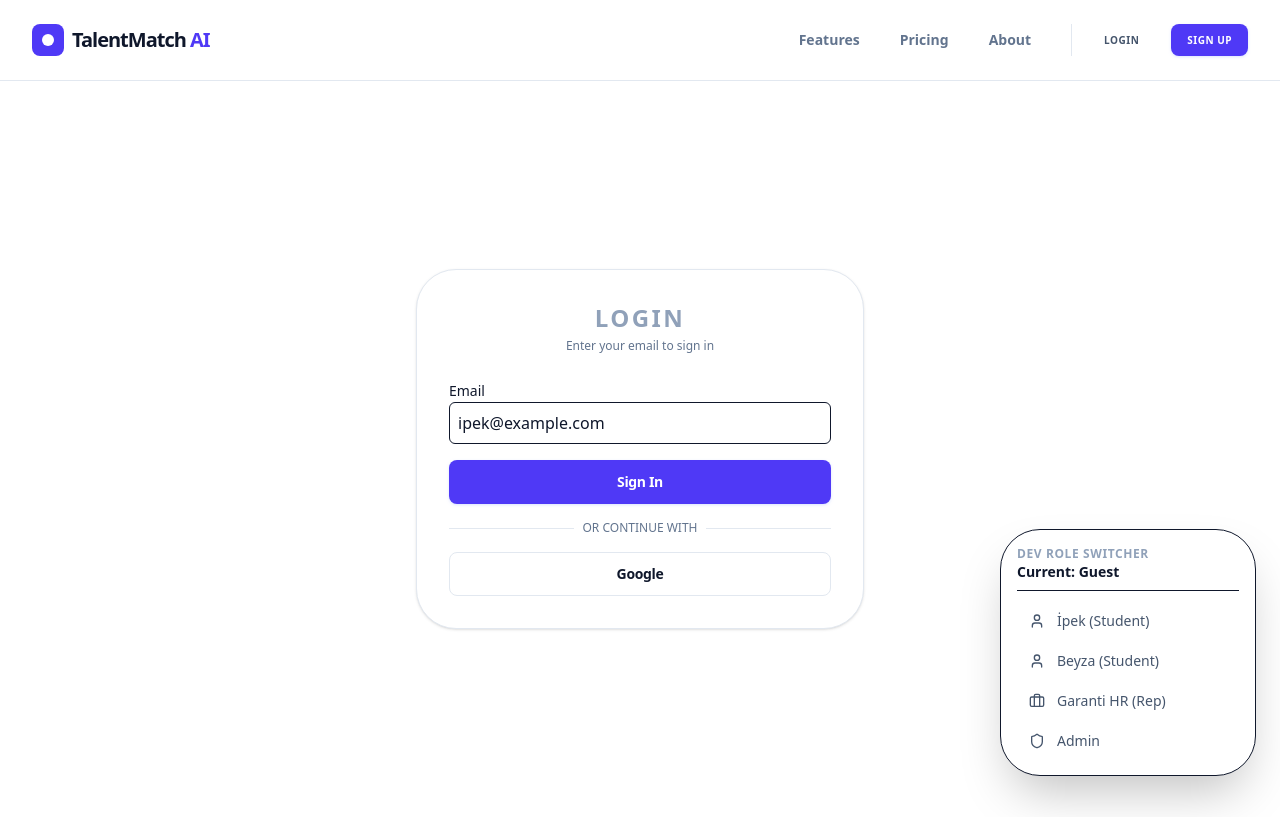
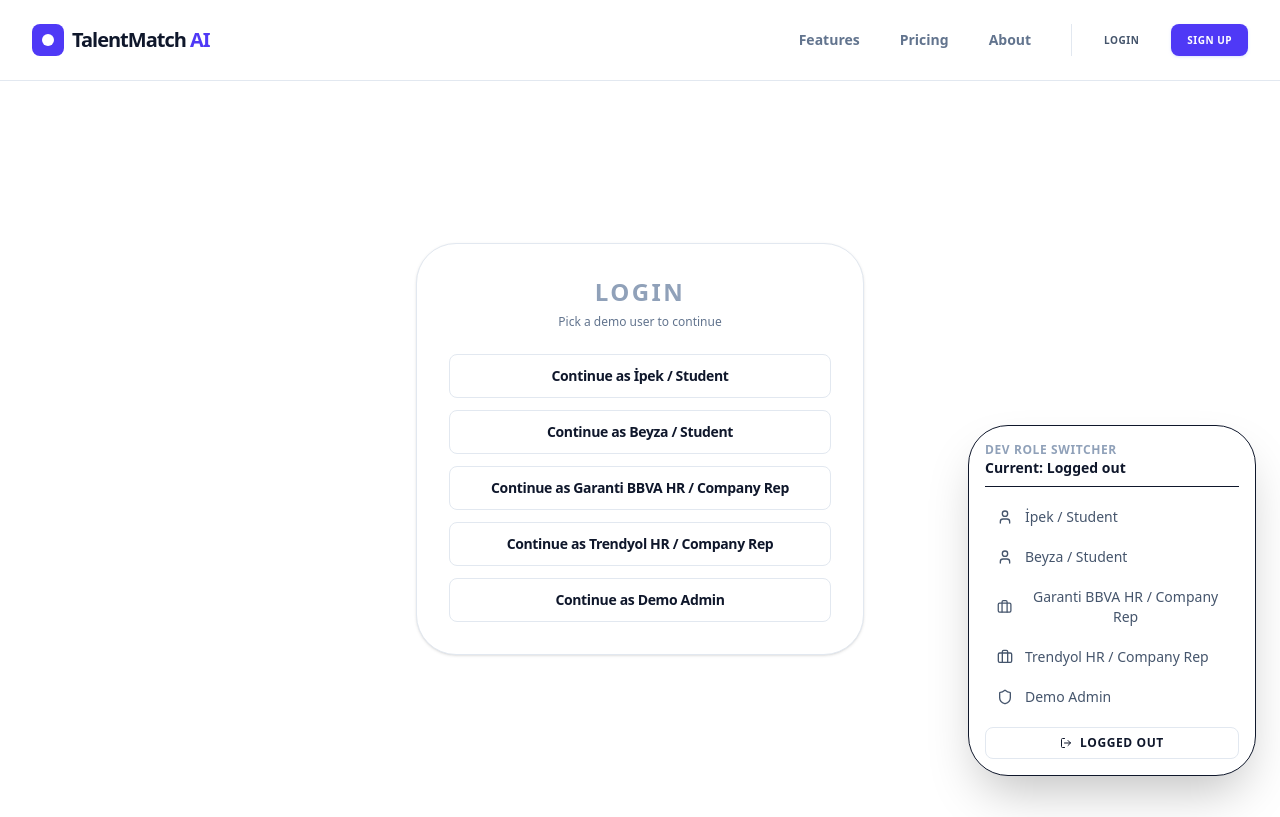
Before and after one commit to ipekduyar/TalentMatch-AI, a React (Vite) app: page /login in a window 1280 px wide. Built offline with nearby package versions, Linux system fonts and the light colour scheme.

Commit message:
Fix frontend mock auth flows and role-based demo routing

```diff
--- a/src/App.tsx
+++ b/src/App.tsx
@@ -84,7 +84,8 @@ const AppLayout = ({ children }: { children: React.ReactNode }) => {
     { name: 'My Postings', href: '/company/postings', icon: Briefcase },
     { name: 'New Posting', href: '/company/postings/new', icon: Briefcase },
     { name: 'Messages', href: '/company/messages', icon: MessageSquare },
-    { name: 'Team', href: '/company/team', icon: Users },
+    { name: 'Profile', href: '/company/profile', icon: Users },
+    { name: 'Evaluations', href: '/company/evaluations', icon: ShieldCheck },
     { name: 'Billing', href: '/company/billing', icon: Settings },
   ];
 
@@ -210,7 +211,7 @@ const LandingPage = () => (
   </div>
 );
 
-const LoginPage = () => {
+const LegacyLoginPage = () => {
   const { login } = useCurrentUser();
   const navigate = useNavigate();
   const [email, setEmail] = React.useState('ipek@example.com');
@@ -263,7 +264,10 @@ const ProtectedRoute = ({ children, allowedRoles }: { children: React.ReactNode,
 
   if (isLoading) return <div>Loading...</div>;
   if (!user) return <Navigate to="/login" replace />;
-  if (allowedRoles && !allowedRoles.includes(role || '')) return <Navigate to="/unauthorized" replace />;
+  if (allowedRoles && !allowedRoles.includes(role || '')) {
+    const redirectPath = role === 'company_rep' ? '/company/dashboard' : role === 'admin' ? '/admin' : '/dashboard';
+    return <Navigate to={redirectPath} replace />;
+  }
 
   return <AppLayout>{children}</AppLayout>;
 };
@@ -301,6 +305,11 @@ export default function App() {
           <Route path="/company/postings/:id/applicants" element={<ProtectedRoute allowedRoles={['company_rep']}><ApplicantList /></ProtectedRoute>} />
           <Route path="/company/messages" element={<ProtectedRoute allowedRoles={['company_rep']}><MessagesPage /></ProtectedRoute>} />
           <Route path="/company/messages/:id" element={<ProtectedRoute allowedRoles={['company_rep']}><MessagesPage /></ProtectedRoute>} />
+          <Route path="/company/profile" element={<ProtectedRoute allowedRoles={['company_rep']}><CompanyProfilePage /></ProtectedRoute>} />
+          <Route path="/company/postings" element={<ProtectedRoute allowedRoles={['company_rep']}><CompanyPostingsPage /></ProtectedRoute>} />
+          <Route path="/company/postings/new" element={<ProtectedRoute allowedRoles={['company_rep']}><CompanyPostingsNewPage /></ProtectedRoute>} />
+          <Route path="/company/evaluations" element={<ProtectedRoute allowedRoles={['company_rep']}><CompanyEvaluationsPage /></ProtectedRoute>} />
+          <Route path="/company/billing" element={<ProtectedRoute allowedRoles={['company_rep']}><CompanyBillingPage /></ProtectedRoute>} />
 
           {/* Admin Routes */}
           <Route path="/admin" element={<ProtectedRoute allowedRoles={['admin']}><AdminPage /></ProtectedRoute>} />
@@ -335,3 +344,9 @@ import { LearningPathPage } from "./pages/learning-path";
 import { NotificationsPage } from "./pages/notifications-page";
 import { SettingsPage } from "./pages/settings-page";
 import { SignupPage } from "./pages/signup-page";
+import { LoginPage } from "./pages/login-page";
+import { CompanyProfilePage } from "./pages/company-profile";
+import { CompanyPostingsPage } from "./pages/company-postings";
+import { CompanyPostingsNewPage } from "./pages/company-postings-new";
+import { CompanyEvaluationsPage } from "./pages/company-evaluations";
+import { CompanyBillingPage } from "./pages/company-billing";
--- a/src/components/role-switcher.tsx
+++ b/src/components/role-switcher.tsx
@@ -1,49 +1,38 @@
 import { useCurrentUser } from "@/lib/auth-context";
 import { Button } from "./ui/button";
 import { User, Shield, Briefcase, LogOut } from "lucide-react";
-import { UserRole } from "@/lib/types";
+import { useNavigate } from "react-router-dom";
 
 export const RoleSwitcher = () => {
-  const { switchRole, role, user, logout } = useCurrentUser();
+  const { switchRole, user } = useCurrentUser();
+  const navigate = useNavigate();
 
-  const options: { label: string; role: UserRole; id?: string; icon: any }[] = [
-    { label: 'İpek (Student)', role: 'student', id: 'p1', icon: User },
-    { label: 'Beyza (Student)', role: 'student', id: 'p2', icon: User },
-    { label: 'Garanti HR (Rep)', role: 'company_rep', id: 'p11', icon: Briefcase },
-    { label: 'Admin', role: 'admin', id: 'p_admin', icon: Shield },
+  const options = [
+    { label: 'İpek / Student', id: 'p1', icon: User, path: '/dashboard' },
+    { label: 'Beyza / Student', id: 'p2', icon: User, path: '/dashboard' },
+    { label: 'Garanti BBVA HR / Company Rep', id: 'p11', icon: Briefcase, path: '/company/dashboard' },
+    { label: 'Trendyol HR / Company Rep', id: 'p12', icon: Briefcase, path: '/company/dashboard' },
+    { label: 'Demo Admin', id: 'p_admin', icon: Shield, path: '/admin' },
   ];
 
   return (
     <div className="fixed bottom-6 right-6 z-[9999]">
-      <div className="bg-white border shadow-2xl rounded-2xl p-4 w-64 space-y-3">
+      <div className="bg-white border shadow-2xl rounded-2xl p-4 w-72 space-y-3">
         <div className="pb-2 border-b">
           <p className="text-xs font-bold text-slate-400 uppercase tracking-wider">Dev Role Switcher</p>
-          <p className="text-sm font-semibold truncate">Current: {user?.first_name || 'Guest'}</p>
+          <p className="text-sm font-semibold truncate">Current: {user ? `${user.first_name} ${user.last_name}` : 'Logged out'}</p>
         </div>
-
         <div className="space-y-1">
           {options.map((opt) => (
-            <button
-              key={opt.id || opt.label}
-              onClick={() => switchRole(opt.role, opt.id)}
-              className={`w-full flex items-center space-x-3 px-3 py-2 rounded-lg text-sm transition-all ${
-                user?.person_id === opt.id
-                  ? 'bg-blue-50 text-blue-700 font-bold border-blue-100 border'
-                  : 'hover:bg-slate-50 text-slate-600'
-              }`}
-            >
+            <button key={opt.id} onClick={() => { switchRole(opt.id); navigate(opt.path); }} className={`w-full flex items-center space-x-3 px-3 py-2 rounded-lg text-sm transition-all ${user?.person_id === opt.id ? 'bg-blue-50 text-blue-700 font-bold border-blue-100 border' : 'hover:bg-slate-50 text-slate-600'}`}>
               <opt.icon className="w-4 h-4" />
               <span>{opt.label}</span>
             </button>
           ))}
         </div>
-
-        {user && (
-          <Button variant="outline" size="sm" className="w-full text-xs" onClick={logout}>
-            <LogOut className="w-3 h-3 mr-2" />
-            Logout
-          </Button>
-        )}
+        <Button variant="outline" size="sm" className="w-full text-xs" onClick={() => { switchRole(); navigate('/login'); }}>
+          <LogOut className="w-3 h-3 mr-2" /> Logged out
+        </Button>
       </div>
     </div>
   );
--- a/src/lib/auth-context.tsx
+++ b/src/lib/auth-context.tsx
@@ -2,21 +2,33 @@ import React, { createContext, useContext, useState, useEffect } from 'react';
 import { Person, Student, CompanyRepresentative, Company, UserRole } from './types';
 import { PERSONS, STUDENTS, REPS, COMPANIES } from './mock-data';
 
+interface SignupMockData {
+  firstName: string;
+  lastName: string;
+  email: string;
+  type: 'student' | 'company';
+  kvkkConsent: boolean;
+}
+
 interface AuthContextType {
+  currentUser: Person | null;
   user: Person | null;
   student: Student | null;
   rep: CompanyRepresentative | null;
   company: Company | null;
   role: UserRole | null;
-  login: (email: string) => void;
+  loginAsDemoUser: (userId: string) => void;
+  signupMockUser: (data: SignupMockData) => Person;
   logout: () => void;
-  switchRole: (role: UserRole, personId?: string) => void;
+  switchRole: (userId?: string) => void;
   isLoading: boolean;
 }
 
 const AuthContext = createContext<AuthContextType | undefined>(undefined);
+const STORAGE_KEY = 'talentmatch_user_id';
 
 export const AuthProvider: React.FC<{ children: React.ReactNode }> = ({ children }) => {
+  const [users, setUsers] = useState<Person[]>(PERSONS);
   const [user, setUser] = useState<Person | null>(null);
   const [student, setStudent] = useState<Student | null>(null);
   const [rep, setRep] = useState<CompanyRepresentative | null>(null);
@@ -24,74 +36,75 @@ export const AuthProvider: React.FC<{ children: React.ReactNode }> = ({ children
   const [role, setRole] = useState<UserRole | null>(null);
   const [isLoading, setIsLoading] = useState(true);
 
-  const loadUserData = (person: Person) => {
+  const hydrate = (person: Person | null) => {
     setUser(person);
-    setRole(person.role);
-
+    setRole(person?.role ?? null);
+    if (!person) {
+      setStudent(null); setRep(null); setCompany(null); return;
+    }
     if (person.role === 'student') {
-      const s = STUDENTS.find(st => st.person_id === person.person_id) || null;
-      setStudent(s);
-      setRep(null);
-      setCompany(null);
-    } else if (person.role === 'company_rep') {
-      const r = REPS.find(rp => rp.person_id === person.person_id) || null;
-      setRep(r);
-      if (r) {
-        const c = COMPANIES.find(com => com.company_id === r.company_id) || null;
-        setCompany(c);
-      }
+      setStudent(STUDENTS.find(st => st.person_id === person.person_id) || null);
+      setRep(null); setCompany(null);
+      return;
+    }
+    if (person.role === 'company_rep') {
+      const foundRep = REPS.find(rp => rp.person_id === person.person_id) || null;
+      setRep(foundRep);
+      setCompany(foundRep ? COMPANIES.find(c => c.company_id === foundRep.company_id) || null : null);
       setStudent(null);
-    } else {
-      setStudent(null);
-      setRep(null);
-      setCompany(null);
+      return;
     }
+    setStudent(null); setRep(null); setCompany(null);
   };
 
   useEffect(() => {
-    const savedUser = localStorage.getItem('talentmatch_user_id');
-    if (savedUser) {
-      const person = PERSONS.find(p => p.person_id === savedUser);
-      if (person) {
-        loadUserData(person);
-      }
-    }
+    const savedId = localStorage.getItem(STORAGE_KEY);
+    hydrate(savedId ? users.find(p => p.person_id === savedId) || null : null);
     setIsLoading(false);
-  }, []);
+  }, [users]);
 
-  const login = (email: string) => {
-    const person = PERSONS.find(p => p.email === email);
-    if (person) {
-      localStorage.setItem('talentmatch_user_id', person.person_id);
-      loadUserData(person);
-    }
+  const loginAsDemoUser = (userId: string) => {
+    const found = users.find(p => p.person_id === userId);
+    if (!found) return;
+    localStorage.setItem(STORAGE_KEY, userId);
+    hydrate(found);
   };
 
   const logout = () => {
-    localStorage.removeItem('talentmatch_user_id');
-    setUser(null);
-    setStudent(null);
-    setRep(null);
-    setCompany(null);
-    setRole(null);
+    localStorage.removeItem(STORAGE_KEY);
+    hydrate(null);
   };
 
-  const switchRole = (newRole: UserRole, personId?: string) => {
-    let person: Person | undefined;
-    if (personId) {
-       person = PERSONS.find(p => p.person_id === personId);
-    } else {
-       person = PERSONS.find(p => p.role === newRole);
+  const switchRole = (userId?: string) => {
+    if (!userId) {
+      logout();
+      return;
     }
+    loginAsDemoUser(userId);
+  };
 
-    if (person) {
-      localStorage.setItem('talentmatch_user_id', person.person_id);
-      loadUserData(person);
-    }
+  const signupMockUser = (data: SignupMockData): Person => {
+    const created: Person = {
+      person_id: `p_mock_${Date.now()}`,
+      auth_user_id: `auth_mock_${Date.now()}`,
+      first_name: data.firstName,
+      last_name: data.lastName,
+      email: data.email,
+      role: data.type === 'company' ? 'company_rep' : 'student',
+      kvkk_consent: data.kvkkConsent,
+      kvkk_consent_at: data.kvkkConsent ? new Date().toISOString() : null,
+      created_at: new Date().toISOString(),
+      is_active: true,
+      avatar_url: null,
+    };
+    setUsers(prev => [...prev, created]);
+    localStorage.setItem(STORAGE_KEY, created.person_id);
+    hydrate(created);
+    return created;
   };
 
   return (
-    <AuthContext.Provider value={{ user, student, rep, company, role, login, logout, switchRole, isLoading }}>
+    <AuthContext.Provider value={{ currentUser: user, user, student, rep, company, role, loginAsDemoUser, signupMockUser, logout, switchRole, isLoading }}>
       {children}
     </AuthContext.Provider>
   );
@@ -99,8 +112,6 @@ export const AuthProvider: React.FC<{ children: React.ReactNode }> = ({ children
 
 export const useCurrentUser = () => {
   const context = useContext(AuthContext);
-  if (context === undefined) {
-    throw new Error('useCurrentUser must be used within an AuthProvider');
-  }
+  if (context === undefined) throw new Error('useCurrentUser must be used within an AuthProvider');
   return context;
 };
--- a/src/lib/mock-data.ts
+++ b/src/lib/mock-data.ts
@@ -35,7 +35,12 @@ export const PERSONS: Person[] = [
     created_at: '2024-01-01', is_active: true, avatar_url: 'https://api.dicebear.com/7.x/avataaars/svg?seed=Ahmet'
   },
   {
-     person_id: 'p_admin', auth_user_id: 'auth_admin', first_name: 'Admin', last_name: 'User',
+    person_id: 'p12', auth_user_id: 'auth12', first_name: 'Trendyol', last_name: 'HR',
+    email: 'hr@trendyol.com', role: 'company_rep', kvkk_consent: true, kvkk_consent_at: '2024-01-01',
+    created_at: '2024-01-01', is_active: true, avatar_url: 'https://api.dicebear.com/7.x/avataaars/svg?seed=TrendyolHR'
+  },
+  {
+     person_id: 'p_admin', auth_user_id: 'auth_admin', first_name: 'Demo', last_name: 'Admin',
      email: 'admin@talentmatch.ai', role: 'admin', kvkk_consent: true, kvkk_consent_at: '2024-01-01',
      created_at: '2024-01-01', is_active: true, avatar_url: 'https://api.dicebear.com/7.x/avataaars/svg?seed=Admin'
   }
@@ -72,7 +77,8 @@ export const COMPANIES: Company[] = [
 ];
 
 export const REPS: CompanyRepresentative[] = [
-  { rep_id: 'rep1', person_id: 'p11', company_id: 'c1', job_title: 'HR Manager', is_verified: true }
+  { rep_id: 'rep1', person_id: 'p11', company_id: 'c1', job_title: 'HR Manager', is_verified: true },
+  { rep_id: 'rep2', person_id: 'p12', company_id: 'c2', job_title: 'HR Specialist', is_verified: true }
 ];
 
 export const POSTINGS: InternshipPosting[] = [
--- /dev/null
+++ b/src/pages/company-billing.tsx
@@ -0,0 +1,2 @@
+import { CompanyPageTemplate } from "./company-postings";
+export const CompanyBillingPage = () => <CompanyPageTemplate title="Billing" subtitle="Billing status and plan details." />;
--- /dev/null
+++ b/src/pages/company-evaluations.tsx
@@ -0,0 +1,2 @@
+import { CompanyPageTemplate } from "./company-postings";
+export const CompanyEvaluationsPage = () => <CompanyPageTemplate title="Evaluations" subtitle="Review applicant evaluations and scorecards." />;
--- /dev/null
+++ b/src/pages/company-postings-new.tsx
@@ -0,0 +1,2 @@
+import { CompanyPageTemplate } from "./company-postings";
+export const CompanyPostingsNewPage = () => <CompanyPageTemplate title="Create New Posting" subtitle="Draft a new internship posting." />;
--- /dev/null
+++ b/src/pages/company-postings.tsx
@@ -0,0 +1,16 @@
+import { Card, CardContent, CardHeader, CardTitle } from "@/components/ui/card";
+
+export const CompanyPageTemplate = ({ title, subtitle }: { title: string; subtitle: string }) => (
+  <div className="max-w-7xl mx-auto space-y-6">
+    <div>
+      <h1 className="text-3xl font-bold text-slate-900">{title}</h1>
+      <p className="text-slate-500">{subtitle}</p>
+    </div>
+    <Card>
+      <CardHeader><CardTitle>{title} Overview</CardTitle></CardHeader>
+      <CardContent className="text-sm text-slate-600">Mock demo content for {title.toLowerCase()}.</CardContent>
+    </Card>
+  </div>
+);
+
+export const CompanyPostingsPage = () => <CompanyPageTemplate title="Company Postings" subtitle="Review and manage internship postings." />;
--- /dev/null
+++ b/src/pages/company-profile.tsx
@@ -0,0 +1,2 @@
+import { CompanyPageTemplate } from "./company-postings";
+export const CompanyProfilePage = () => <CompanyPageTemplate title="Company Profile" subtitle="Manage brand profile and employer details." />;
--- /dev/null
+++ b/src/pages/login-page.tsx
@@ -0,0 +1,35 @@
+import { Card, CardContent, CardDescription, CardHeader, CardTitle } from "@/components/ui/card";
+import { Button } from "@/components/ui/button";
+import { useCurrentUser } from "@/lib/auth-context";
+import { useNavigate } from "react-router-dom";
+
+const DEMO_USERS = [
+  { id: 'p1', label: 'Continue as İpek / Student', path: '/dashboard' },
+  { id: 'p2', label: 'Continue as Beyza / Student', path: '/dashboard' },
+  { id: 'p11', label: 'Continue as Garanti BBVA HR / Company Rep', path: '/company/dashboard' },
+  { id: 'p12', label: 'Continue as Trendyol HR / Company Rep', path: '/company/dashboard' },
+  { id: 'p_admin', label: 'Continue as Demo Admin', path: '/admin' },
+];
+
+export const LoginPage = () => {
+  const { loginAsDemoUser } = useCurrentUser();
+  const navigate = useNavigate();
+
+  return (
+    <div className="min-h-[calc(100vh-64px)] flex items-center justify-center p-4">
+      <Card className="w-full max-w-md">
+        <CardHeader>
+          <CardTitle className="text-2xl text-center">Login</CardTitle>
+          <CardDescription className="text-center">Pick a demo user to continue</CardDescription>
+        </CardHeader>
+        <CardContent className="space-y-3">
+          {DEMO_USERS.map((demo) => (
+            <Button key={demo.id} variant="outline" className="w-full" onClick={() => { loginAsDemoUser(demo.id); navigate(demo.path); }}>
+              {demo.label}
+            </Button>
+          ))}
+        </CardContent>
+      </Card>
+    </div>
+  );
+};
--- a/src/pages/signup-page.tsx
+++ b/src/pages/signup-page.tsx
@@ -1,4 +1,5 @@
 import React from 'react';
+import { useCurrentUser } from "@/lib/auth-context";
 import { Link, useNavigate, useSearchParams } from 'react-router-dom';
 import { Card, CardHeader, CardTitle, CardDescription, CardContent } from "../components/ui/card";
 import { Button } from "../components/ui/button";
@@ -19,10 +20,16 @@ export const SignupPage = () => {
   const [searchParams] = useSearchParams();
   const type = searchParams.get('type') || 'student';
   const navigate = useNavigate();
+  const { signupMockUser } = useCurrentUser();
+  const [firstName, setFirstName] = React.useState('');
+  const [lastName, setLastName] = React.useState('');
+  const [email, setEmail] = React.useState('');
+  const [kvkkConsent, setKvkkConsent] = React.useState(true);
 
   const handleSignup = (e: React.FormEvent) => {
     e.preventDefault();
-    navigate('/onboarding');
+    signupMockUser({ firstName, lastName, email, type: type === 'company' ? 'company' : 'student', kvkkConsent });
+    navigate(type === 'company' ? '/company/dashboard' : '/onboarding');
   };
 
   return (
@@ -81,21 +88,24 @@ export const SignupPage = () => {
             <div className="grid grid-cols-1 md:grid-cols-2 gap-6">
                <div className="space-y-2">
                  <label className="text-[10px] font-black text-slate-400 uppercase tracking-widest">First Name</label>
-                 <Input required className="h-12 border-slate-200 rounded-xl" placeholder="İpek" />
+                 <Input required value={firstName} onChange={(e) => setFirstName(e.target.value)} className="h-12 border-slate-200 rounded-xl" placeholder="İpek" />
                </div>
                <div className="space-y-2">
                  <label className="text-[10px] font-black text-slate-400 uppercase tracking-widest">Last Name</label>
-                 <Input required className="h-12 border-slate-200 rounded-xl" placeholder="Duyar" />
+                 <Input required value={lastName} onChange={(e) => setLastName(e.target.value)} className="h-12 border-slate-200 rounded-xl" placeholder="Duyar" />
                </div>
             </div>
             <div className="space-y-2">
               <label className="text-[10px] font-black text-slate-400 uppercase tracking-widest">Email Address</label>
-              <Input required type="email" className="h-12 border-slate-200 rounded-xl" placeholder="ipek@example.com" />
+              <Input required type="email" value={email} onChange={(e) => setEmail(e.target.value)} className="h-12 border-slate-200 rounded-xl" placeholder="ipek@example.com" />
             </div>
             <div className="space-y-2">
               <label className="text-[10px] font-black text-slate-400 uppercase tracking-widest">Secure Password</label>
               <Input required type="password" className="h-12 border-slate-200 rounded-xl" placeholder="••••••••" />
             </div>
+            <label className="flex items-center gap-2 text-xs text-slate-500">
+              <input type="checkbox" checked={kvkkConsent} onChange={(e) => setKvkkConsent(e.target.checked)} /> KVKK consent
+            </label>
             <Button type="submit" className="w-full h-14 rounded-full font-black tracking-tight text-lg">
               Create My Account <ArrowRight className="w-5 h-5 ml-2" />
             </Button>
```
